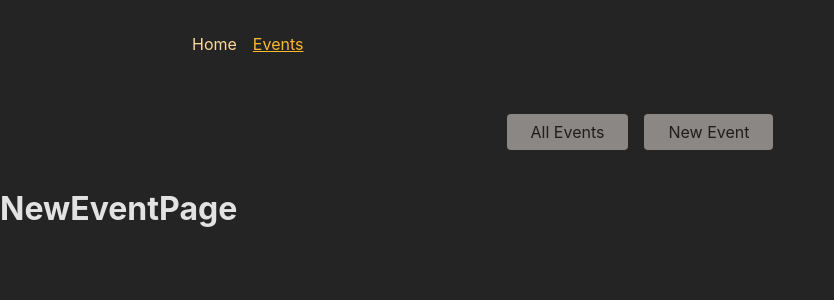
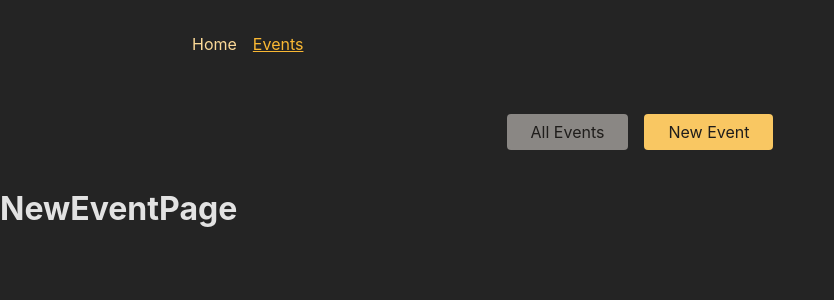
Before and after one commit to ciubiadi/My-Learning-Journey, a React (Create React App) app in the folder React/Udemy-React-Complete-Guide/FullStackJS/frontend/: page /events/new in a window 1280 px wide. Shown: the top 300 px of the page, without its empty margins (0-834 px from the left). Built offline with nearby package versions, Linux system fonts and the light colour scheme.

Commit message:
clean code

```diff
--- a/React/Udemy-React-Complete-Guide/FullStackJS/frontend/src/App.js
+++ b/React/Udemy-React-Complete-Guide/FullStackJS/frontend/src/App.js
@@ -28,6 +28,7 @@
 import NewEventPage from './pages/NewEvent';
 import EditEventPage from './pages/EditEvent';
 import Root from './pages/Root';
+import EventsRoot from './pages/EventsRoot';
 
 const router = createBrowserRouter([
   {
@@ -36,10 +37,16 @@
     children: [
       // { path: '', element: <HomePage /> },
       { index: true, element: <HomePage /> },
-      { path: 'events', element: <EventsPage /> },
-      { path: 'events/new', element: <NewEventPage /> },
-      { path: 'events/:eventId', element: <EventDetailPage /> },
-      { path: 'events/:eventId/edit', element: <EditEventPage /> },
+      {
+        path: 'events',
+        element: <EventsRoot />,
+        children: [
+          { index: true, element: <EventsPage /> },
+          { path: 'new', element: <NewEventPage /> },
+          { path: ':eventId', element: <EventDetailPage /> },
+          { path: ':eventId/edit', element: <EditEventPage /> },
+        ]
+      }
     ]
   },
 ]);
--- a/React/Udemy-React-Complete-Guide/FullStackJS/frontend/src/components/EventsNavigation.js
+++ b/React/Udemy-React-Complete-Guide/FullStackJS/frontend/src/components/EventsNavigation.js
@@ -1,3 +1,4 @@
+import { NavLink } from 'react-router-dom';
 import classes from './EventsNavigation.module.css';
 
 function EventsNavigation() {
@@ -6,10 +7,14 @@
       <nav>
         <ul className={classes.list}>
           <li>
-            <a href="/events">All Events</a>
+            <NavLink to="/events" className={({isActive}) => isActive ? classes.active : undefined} end>
+              All Events
+            </NavLink>
           </li>
           <li>
-            <a href="/events/new">New Event</a>
+            <NavLink to="/events/new" className={({isActive}) => isActive ? classes.active : undefined}>
+              New Event
+            </NavLink>
           </li>
         </ul>
       </nav>
--- a/React/Udemy-React-Complete-Guide/FullStackJS/frontend/src/components/EventsNavigation.module.css
+++ b/React/Udemy-React-Complete-Guide/FullStackJS/frontend/src/components/EventsNavigation.module.css
@@ -22,3 +22,8 @@
 .list a.active {
   background-color: var(--color-primary-600);
 }
+
+.list a:hover{
+  color: white;
+  font-weight: bold;
+}
--- a/React/Udemy-React-Complete-Guide/FullStackJS/frontend/src/pages/EventDetail.js
+++ b/React/Udemy-React-Complete-Guide/FullStackJS/frontend/src/pages/EventDetail.js
@@ -2,7 +2,8 @@
 
 const EventDetailPage = () => {
     const {eventId} = useParams();
-    const allparams = useParams();
+    // const params = useParams();
+    // const allparams = useParams();
 
     // const showParams = (e) => {
     //     e.preventDefault();
@@ -12,7 +13,8 @@
     return (
         <>
             <h1>EditEventPage</h1>
-            <p>{eventId}</p>
+            <p>Event ID: {eventId}</p>
+            {/* <p>Event ID: {params.eventId}</p> */}
             {/* <button onClick={showParams}>Show all params</button> */}
         </>
     );
--- /dev/null
+++ b/React/Udemy-React-Complete-Guide/FullStackJS/frontend/src/pages/EventsRoot.js
@@ -0,0 +1,13 @@
+import { Outlet } from "react-router-dom";
+import EventsNavigation from "../components/EventsNavigation";
+
+const EventsRoot = () => {
+    return (
+        <>
+            <EventsNavigation />
+            <Outlet />
+        </>
+    );
+}
+
+export default EventsRoot;
--- a/React/Udemy-React-Complete-Guide/FullStackJS/frontend/src/pages/Root.js
+++ b/React/Udemy-React-Complete-Guide/FullStackJS/frontend/src/pages/Root.js
@@ -1,6 +1,6 @@
 import { Outlet, useLocation } from 'react-router-dom';
 import MainNavigation from '../components/MainNavigation';
-import EventsNavigation from '../components/EventsNavigation';
+// import EventsNavigation from '../components/EventsNavigation';
 
 const Root = () => {
     const location = useLocation();
@@ -8,7 +8,7 @@
     return (
         <>
             <MainNavigation />
-            {location.pathname.includes('/events') && <EventsNavigation /> }
+            {/* {location.pathname.includes('/events') && <EventsNavigation /> } */}
             <main>
                 <Outlet />
             </main>
```
